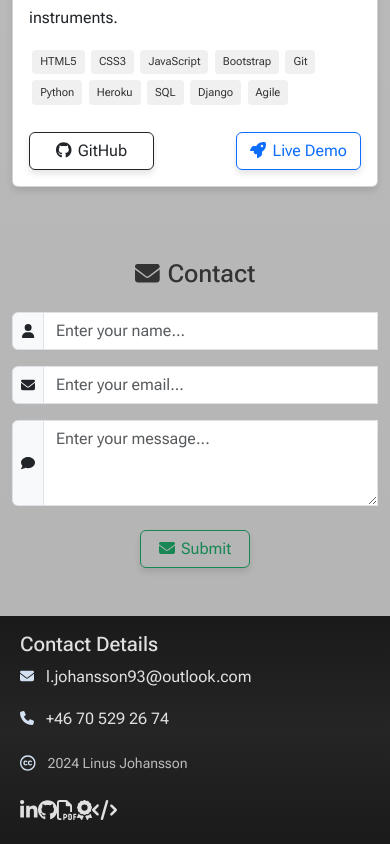
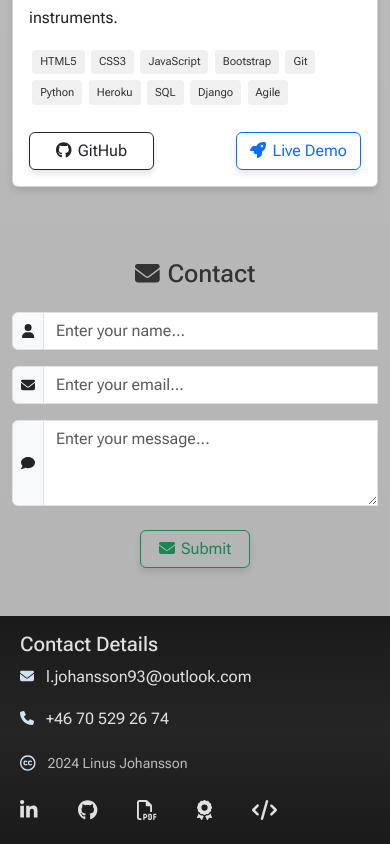
Before and after one commit to j0hanz/j0hanz-portfolio, a React (Create React App) app: page / in a window 390 px wide. Shown: the part 6354-7198 px from the top of the page. Built offline with nearby package versions, Linux system fonts and the light colour scheme.

Commit message:
Add margin to icons for small screen sizes

```diff
--- a/src/components/styles/Footer.module.css
+++ b/src/components/styles/Footer.module.css
@@ -29,4 +29,7 @@
   .footerIcon {
     margin-right: 12px;
   }
+  .iconSpacing {
+    margin-right: 2.5rem !important;
+  }
 }
```
